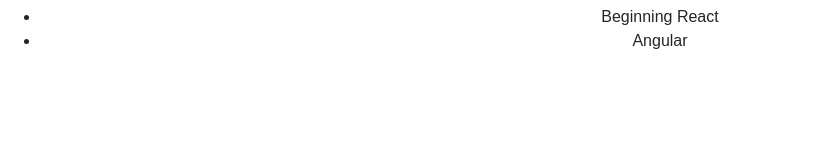
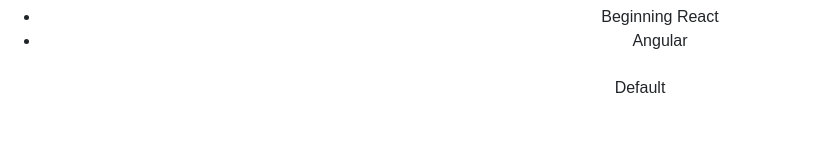
Before and after one commit to praveenax/LearnReactRedux, a React (Create React App) app in the folder sample/: page / in a window 1280 px wide. Shown: the part 145-300 px from the top of the page, without its empty margins (0-816 px from the left). Built offline with nearby package versions, Linux system fonts and the light colour scheme.

Commit message:
Added Button to test the react bootstrap

```diff
--- a/sample/src/App2.js
+++ b/sample/src/App2.js
@@ -1,6 +1,7 @@
 import React, { Component } from 'react';
 
 import Products from './Products';
+import {Button} from 'react-bootstrap';
 
 import logo from './logo.svg';
 import './App.css';
@@ -22,6 +23,7 @@
             <div className="App">
                 <h1>Hello, {this.formatName(user)}</h1>
                 <Products />
+                <Button>Default</Button>
 
 
             </div>
```
